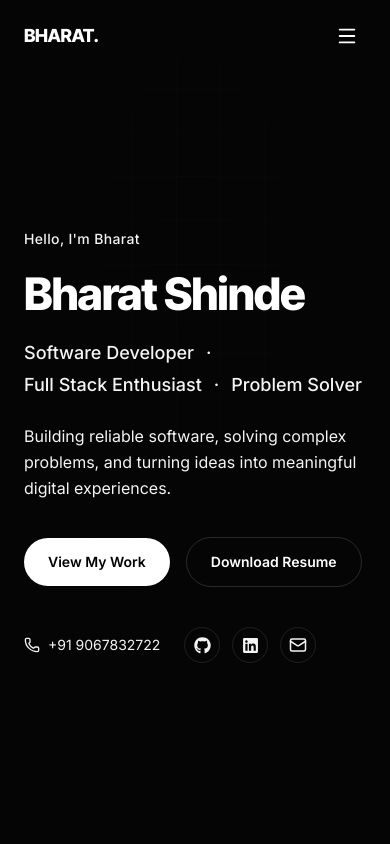
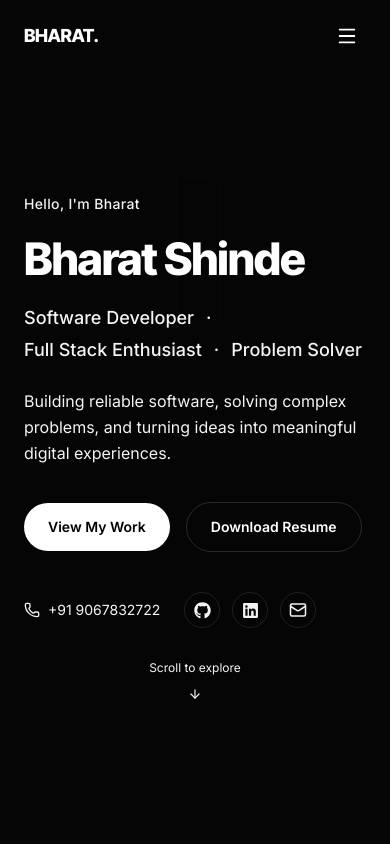
Before and after one commit to Shinde-Bharat/bharat-portfolio-updated, a React (Vite) app: page / in a window 390 px wide. Shown: the top 844 px of the page. Built offline with nearby package versions, Linux system fonts and the light colour scheme.

Commit message:
Fix mobile scroll indicator

```diff
--- a/src/components/Hero.jsx
+++ b/src/components/Hero.jsx
@@ -6,13 +6,23 @@ import { siteConfig } from "../data/site";
 const container = {
   hidden: {},
   show: {
-    transition: { staggerChildren: 0.09, delayChildren: 0.1 },
+    transition: {
+      staggerChildren: 0.09,
+      delayChildren: 0.1,
+    },
   },
 };
 
 const item = {
   hidden: { opacity: 0, y: 18 },
-  show: { opacity: 1, y: 0, transition: { duration: 0.6, ease: [0.22, 1, 0.36, 1] } },
+  show: {
+    opacity: 1,
+    y: 0,
+    transition: {
+      duration: 0.6,
+      ease: [0.22, 1, 0.36, 1],
+    },
+  },
 };
 
 const codeLines = [
@@ -28,14 +38,21 @@ export default function Hero() {
     <section
       id="home"
       className="relative min-h-screen flex items-center pt-28 pb-16 md:pt-24 overflow-hidden"
-      >
-      {/* background */}
+    >
+      {/* Background */}
       <div className="absolute inset-0 noise-grid opacity-40 [mask-image:radial-gradient(ellipse_60%_60%_at_50%_30%,black,transparent)]" />
+
       <div className="absolute -top-32 -right-32 w-[32rem] h-[32rem] rounded-full bg-[--color-accent]/20 blur-[120px]" />
+
       <div className="absolute bottom-0 left-1/4 w-96 h-96 rounded-full bg-[--color-accent-2]/10 blur-[100px]" />
 
       <div className="relative max-w-7xl mx-auto w-full px-6 md:px-10 grid lg:grid-cols-[1.1fr_0.9fr] gap-16 items-center">
-        <motion.div variants={container} initial="hidden" animate="show">
+        {/* Main content */}
+        <motion.div
+          variants={container}
+          initial="hidden"
+          animate="show"
+        >
           <motion.p
             variants={item}
             className="text-sm font-medium tracking-wide text-[--color-accent] mb-6"
@@ -50,7 +67,10 @@ export default function Hero() {
             Bharat Shinde
           </motion.h1>
 
-          <motion.div variants={item} className="mt-6 flex flex-wrap gap-x-3 gap-y-1 text-lg md:text-xl text-[--color-text-muted] font-medium">
+          <motion.div
+            variants={item}
+            className="mt-6 flex flex-wrap gap-x-3 gap-y-1 text-lg md:text-xl text-[--color-text-muted] font-medium"
+          >
             <span>Software Developer</span>
             <span className="text-[--color-text-dim]">·</span>
             <span>Full Stack Enthusiast</span>
@@ -66,17 +86,23 @@ export default function Hero() {
             ideas into meaningful digital experiences.
           </motion.p>
 
-          <motion.div variants={item} className="mt-9 flex flex-wrap items-center gap-4">
+          <motion.div
+            variants={item}
+            className="mt-9 flex flex-wrap items-center gap-4"
+          >
             <a
               href="#projects"
               onClick={(e) => {
                 e.preventDefault();
-                document.querySelector("#projects")?.scrollIntoView({ behavior: "smooth" });
+                document
+                  .querySelector("#projects")
+                  ?.scrollIntoView({ behavior: "smooth" });
               }}
               className="inline-flex items-center gap-2 px-6 py-3.5 rounded-full bg-white text-black text-sm font-semibold hover:bg-white/90 transition-colors focus-ring"
             >
               View My Work
             </a>
+
             <a
               href={siteConfig.resumeUrl}
               download
@@ -86,34 +112,84 @@ export default function Hero() {
             </a>
           </motion.div>
 
-          <motion.div variants={item} className="mt-10 flex flex-wrap items-center gap-6">
+          {/* Phone + Social links */}
+          <motion.div
+            variants={item}
+            className="mt-10 flex flex-wrap items-center gap-6"
+          >
             <a
               href={siteConfig.phoneHref}
               className="inline-flex items-center gap-2 text-sm text-[--color-text-muted] hover:text-white transition-colors focus-ring"
             >
-              <Phone size={16} className="text-[--color-accent]" />
+              <Phone
+                size={16}
+                className="text-[--color-accent]"
+              />
               {siteConfig.phone}
             </a>
 
             <div className="flex items-center gap-3">
-              <SocialIcon href={siteConfig.social.github} label="GitHub">
+              <SocialIcon
+                href={siteConfig.social.github}
+                label="GitHub"
+              >
                 <FaGithub size={17} />
               </SocialIcon>
-              <SocialIcon href={siteConfig.social.linkedin} label="LinkedIn">
+
+              <SocialIcon
+                href={siteConfig.social.linkedin}
+                label="LinkedIn"
+              >
                 <FaLinkedin size={17} />
               </SocialIcon>
-              <SocialIcon href={siteConfig.social.email} label="Email">
+
+              <SocialIcon
+                href={siteConfig.social.email}
+                label="Email"
+              >
                 <Mail size={18} />
               </SocialIcon>
             </div>
           </motion.div>
+
+          {/* Mobile Scroll to explore */}
+          <motion.a
+            href="#about"
+            onClick={(e) => {
+              e.preventDefault();
+              document
+                .querySelector("#about")
+                ?.scrollIntoView({ behavior: "smooth" });
+            }}
+            initial={{ opacity: 0 }}
+            animate={{ opacity: 1 }}
+            transition={{ delay: 1.6, duration: 0.8 }}
+            className="mt-8 flex md:hidden flex-col items-center gap-2 text-xs text-[--color-text-dim] hover:text-[--color-text-muted] transition-colors focus-ring"
+          >
+            <span>Scroll to explore</span>
+
+            <motion.span
+              animate={{ y: [0, 6, 0] }}
+              transition={{
+                duration: 1.6,
+                repeat: Infinity,
+                ease: "easeInOut",
+              }}
+            >
+              <ArrowDown size={14} />
+            </motion.span>
+          </motion.a>
         </motion.div>
 
-        {/* Visual */}
+        {/* Desktop Visual */}
         <motion.div
           initial={{ opacity: 0, scale: 0.94, y: 20 }}
           animate={{ opacity: 1, scale: 1, y: 0 }}
-          transition={{ duration: 0.8, delay: 0.3, ease: [0.22, 1, 0.36, 1] }}
+          transition={{
+            duration: 0.8,
+            delay: 0.3,
+            ease: [0.22, 1, 0.36, 1],
+          }}
           className="relative hidden lg:block"
         >
           <div className="relative rounded-2xl border border-white/[0.08] bg-[--color-surface]/80 backdrop-blur-sm shadow-2xl shadow-black/50 overflow-hidden">
@@ -121,29 +197,41 @@ export default function Hero() {
               <span className="w-2.5 h-2.5 rounded-full bg-[#ff5f57]" />
               <span className="w-2.5 h-2.5 rounded-full bg-[#febc2e]" />
               <span className="w-2.5 h-2.5 rounded-full bg-[#28c840]" />
+
               <span className="ml-3 text-xs text-[--color-text-dim] font-mono">
                 bharat.dev
               </span>
             </div>
+
             <div className="p-6 font-mono text-[13px] leading-relaxed">
               {codeLines.map((line, i) => (
                 <motion.div
                   key={i}
                   initial={{ opacity: 0, x: -8 }}
                   animate={{ opacity: 1, x: 0 }}
-                  transition={{ delay: 0.7 + i * 0.12, duration: 0.4 }}
-                  style={{ paddingLeft: `${line.indent * 1.25}rem` }}
+                  transition={{
+                    delay: 0.7 + i * 0.12,
+                    duration: 0.4,
+                  }}
+                  style={{
+                    paddingLeft: `${line.indent * 1.25}rem`,
+                  }}
                 >
                   <span className="text-[--color-text-dim] select-none mr-3">
                     {String(i + 1).padStart(2, "0")}
                   </span>
+
                   <SyntaxLine text={line.text} />
                 </motion.div>
               ))}
+
               <motion.span
                 className="inline-block w-2 h-4 bg-[--color-accent] ml-8 align-middle"
                 animate={{ opacity: [1, 0, 1] }}
-                transition={{ duration: 1.1, repeat: Infinity }}
+                transition={{
+                  duration: 1.1,
+                  repeat: Infinity,
+                }}
               />
             </div>
           </div>
@@ -151,10 +239,16 @@ export default function Hero() {
           <motion.div
             initial={{ opacity: 0, y: 10 }}
             animate={{ opacity: 1, y: 0 }}
-            transition={{ delay: 1.3, duration: 0.6 }}
+            transition={{
+              delay: 1.3,
+              duration: 0.6,
+            }}
             className="absolute -bottom-6 -left-8 rounded-xl border border-white/[0.08] bg-[--color-surface-2]/90 backdrop-blur-sm px-4 py-3 shadow-xl"
           >
-            <p className="text-xs text-[--color-text-dim]">Currently building</p>
+            <p className="text-xs text-[--color-text-dim]">
+              Currently building
+            </p>
+
             <p className="text-sm font-semibold text-white mt-0.5">
               Full-stack + ML projects
             </p>
@@ -162,21 +256,32 @@ export default function Hero() {
         </motion.div>
       </div>
 
+      {/* Desktop Scroll to explore */}
       <motion.a
         href="#about"
         onClick={(e) => {
           e.preventDefault();
-          document.querySelector("#about")?.scrollIntoView({ behavior: "smooth" });
+          document
+            .querySelector("#about")
+            ?.scrollIntoView({ behavior: "smooth" });
         }}
         initial={{ opacity: 0 }}
         animate={{ opacity: 1 }}
-        transition={{ delay: 1.6, duration: 0.8 }}
+        transition={{
+          delay: 1.6,
+          duration: 0.8,
+        }}
         className="hidden md:flex absolute bottom-8 left-1/2 -translate-x-1/2 flex-col items-center gap-2 text-xs text-[--color-text-dim] hover:text-[--color-text-muted] transition-colors focus-ring"
       >
-        Scroll to explore
+        <span>Scroll to explore</span>
+
         <motion.span
           animate={{ y: [0, 6, 0] }}
-          transition={{ duration: 1.6, repeat: Infinity, ease: "easeInOut" }}
+          transition={{
+            duration: 1.6,
+            repeat: Infinity,
+            ease: "easeInOut",
+          }}
         >
           <ArrowDown size={14} />
         </motion.span>
@@ -200,25 +305,38 @@ function SocialIcon({ href, label, children }) {
 }
 
 function SyntaxLine({ text }) {
-  // very small illustrative syntax coloring
   const parts = text.split(/(\[.*?\]|'.*?'|:)/g);
+
   return (
     <span>
       {parts.map((part, i) => {
-        if (part.startsWith("'"))
+        if (part.startsWith("'")) {
           return (
-            <span key={i} className="text-[--color-accent-2]">
+            <span
+              key={i}
+              className="text-[--color-accent-2]"
+            >
               {part}
             </span>
           );
-        if (part === ":")
+        }
+
+        if (part === ":") {
           return (
-            <span key={i} className="text-[--color-text-dim]">
+            <span
+              key={i}
+              className="text-[--color-text-dim]"
+            >
               {part}
             </span>
           );
+        }
+
         return (
-          <span key={i} className="text-[--color-text]/90">
+          <span
+            key={i}
+            className="text-[--color-text]/90"
+          >
             {part}
           </span>
         );
```
